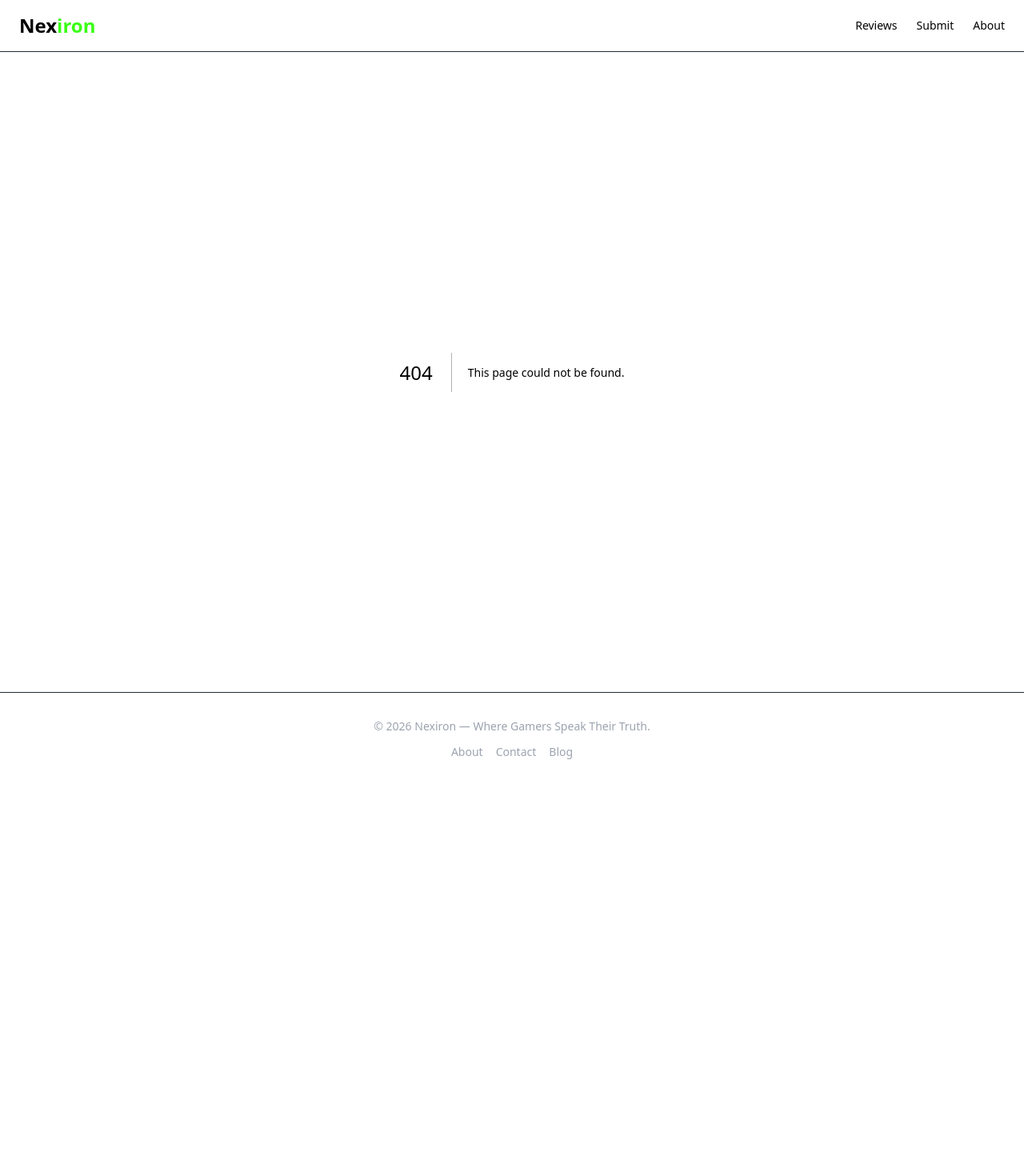
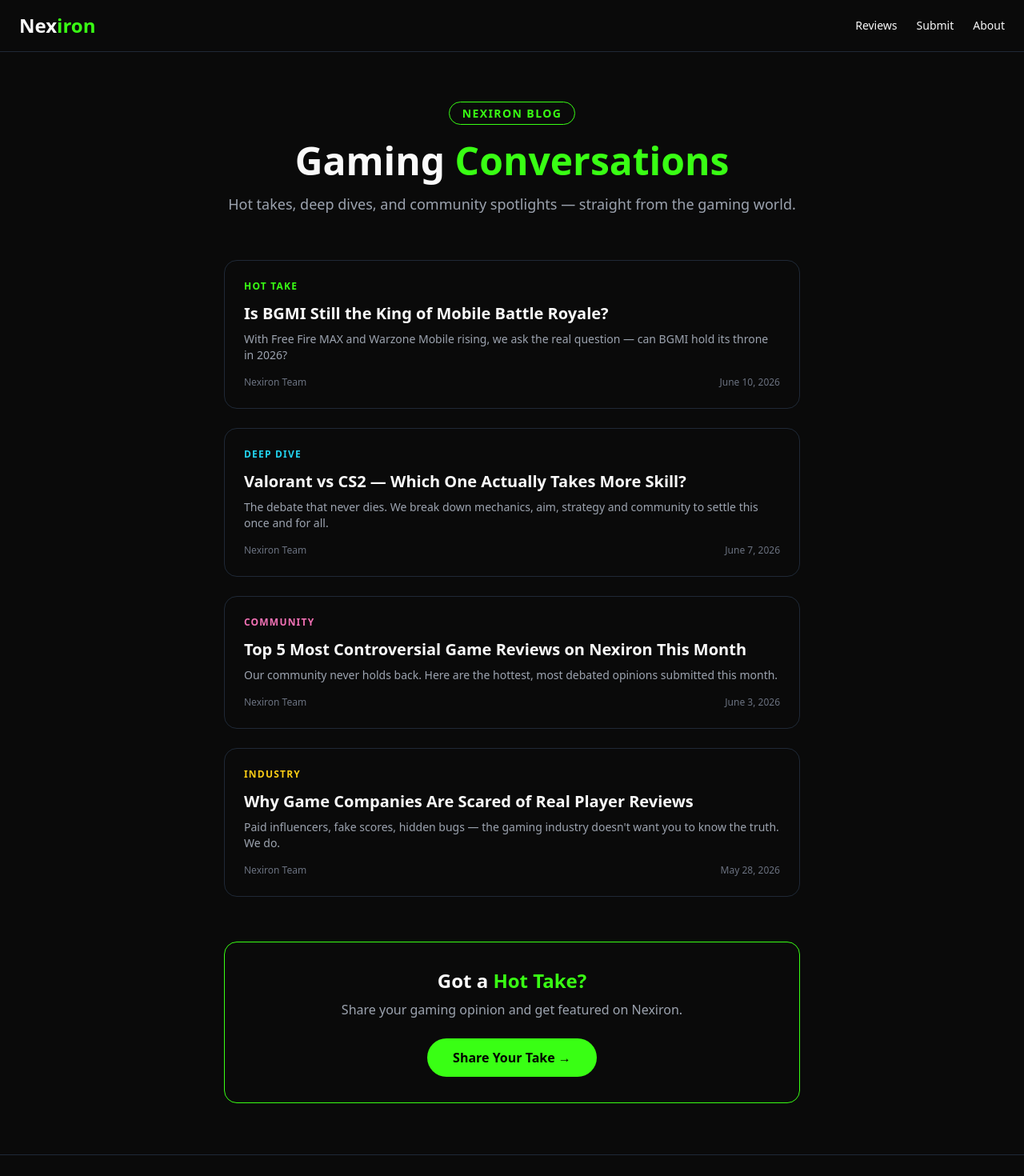
Before and after one commit to Utkarsh1912-ind/Nexiron-, a Next.js app: page /blog in a window 1280 px wide. Before the commit this address had no page. Shown: the top 1470 px of the page at 80% size. Before the commit the page ends 982 px from the top, so only its background shows below. Built offline with nearby package versions, Linux system fonts and the light colour scheme.

Commit message:
Create pages/blog.js

```diff
--- /dev/null
+++ b/pages/blog.js
@@ -0,0 +1,88 @@
+export default function Blog() {
+  const posts = [
+    {
+      tag: "Hot Take",
+      title: "Is BGMI Still the King of Mobile Battle Royale?",
+      desc: "With Free Fire MAX and Warzone Mobile rising, we ask the real question — can BGMI hold its throne in 2026?",
+      author: "Nexiron Team",
+      date: "June 10, 2026",
+      color: "text-neon",
+    },
+    {
+      tag: "Deep Dive",
+      title: "Valorant vs CS2 — Which One Actually Takes More Skill?",
+      desc: "The debate that never dies. We break down mechanics, aim, strategy and community to settle this once and for all.",
+      author: "Nexiron Team",
+      date: "June 7, 2026",
+      color: "text-cyan-400",
+    },
+    {
+      tag: "Community",
+      title: "Top 5 Most Controversial Game Reviews on Nexiron This Month",
+      desc: "Our community never holds back. Here are the hottest, most debated opinions submitted this month.",
+      author: "Nexiron Team",
+      date: "June 3, 2026",
+      color: "text-pink-400",
+    },
+    {
+      tag: "Industry",
+      title: "Why Game Companies Are Scared of Real Player Reviews",
+      desc: "Paid influencers, fake scores, hidden bugs — the gaming industry doesn't want you to know the truth. We do.",
+      author: "Nexiron Team",
+      date: "May 28, 2026",
+      color: "text-yellow-400",
+    },
+  ];
+
+  return (
+    <main className="max-w-3xl mx-auto px-6 py-16">
+      {/* Header */}
+      <div className="text-center mb-14">
+        <span className="text-neon text-sm font-semibold tracking-widest uppercase border border-neon px-4 py-1 rounded-full">
+          Nexiron Blog
+        </span>
+        <h1 className="text-5xl font-bold mt-6 mb-4">
+          Gaming <span className="text-neon">Conversations</span>
+        </h1>
+        <p className="text-gray-400 text-lg">
+          Hot takes, deep dives, and community spotlights — straight from the gaming world.
+        </p>
+      </div>
+
+      {/* Posts */}
+      <div className="flex flex-col gap-6">
+        {posts.map((p) => (
+          <div
+            key={p.title}
+            className="border border-gray-800 rounded-2xl p-6 hover:border-neon transition cursor-pointer group"
+          >
+            <span className={`text-xs font-bold uppercase tracking-widest ${p.color} mb-3 block`}>
+              {p.tag}
+            </span>
+            <h2 className="text-xl font-bold mb-2 group-hover:text-neon transition">
+              {p.title}
+            </h2>
+            <p className="text-gray-400 text-sm mb-4">{p.desc}</p>
+            <div className="flex justify-between items-center text-xs text-gray-500">
+              <span>{p.author}</span>
+              <span>{p.date}</span>
+            </div>
+          </div>
+        ))}
+      </div>
+
+      {/* CTA */}
+      <div className="mt-14 text-center border border-neon rounded-2xl p-8">
+        <h3 className="text-2xl font-bold mb-2">
+          Got a <span className="text-neon">Hot Take?</span>
+        </h3>
+        <p className="text-gray-400 mb-6">Share your gaming opinion and get featured on Nexiron.</p>
+        <a href="/submit">
+          <button className="bg-neon text-black font-bold px-8 py-3 rounded-full hover:scale-105 transition">
+            Share Your Take →
+          </button>
+        </a>
+      </div>
+    </main>
+  );
+}
```
